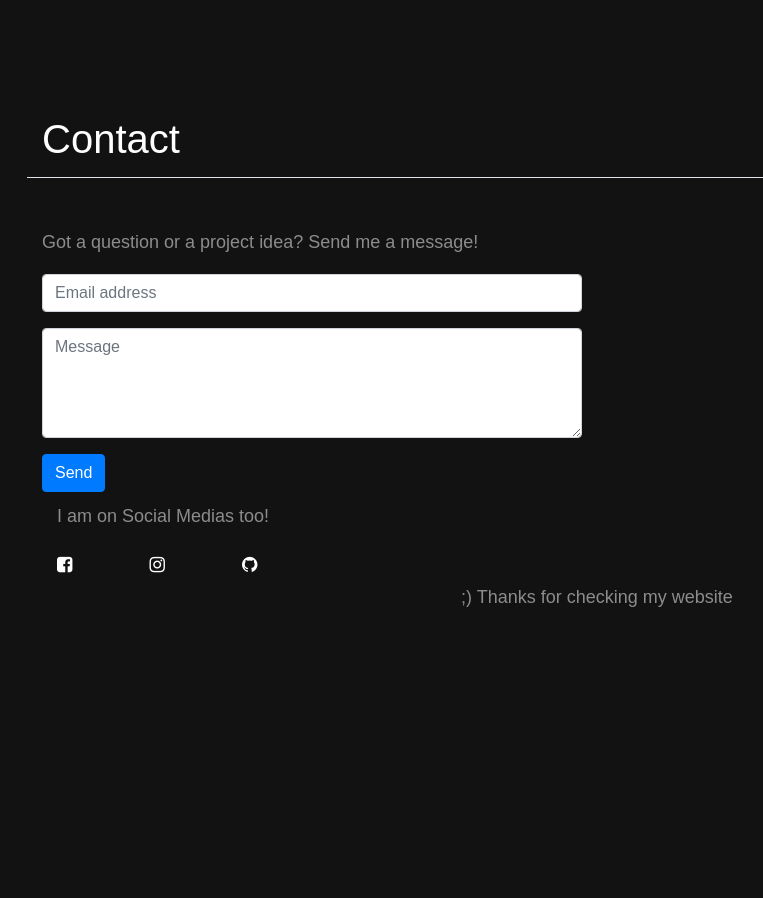
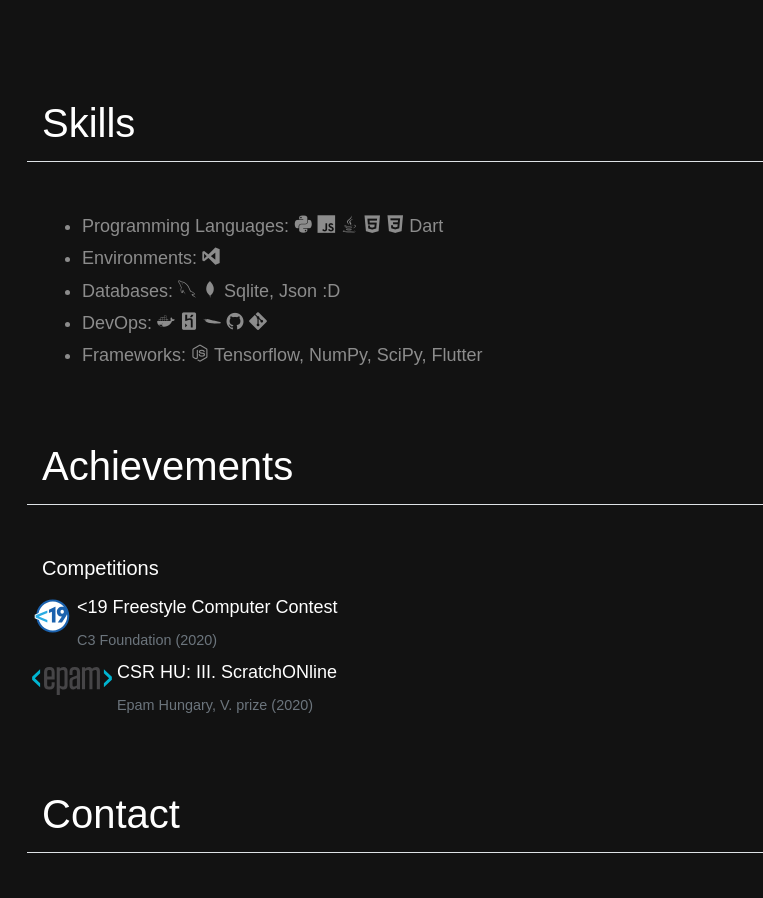
Before and after one commit to ShivanshMalik2/davidfegyver.github.io, a plain HTML site: page index.html in a window 1280 px wide. Shown: the part 1868-2766 px from the top of the page, without its empty margins (43-806 px from the left). Before the commit the page ends 2497 px from the top, so only its background shows below. Drawn offline with nearby package versions, Linux system fonts and the light colour scheme.

Commit message:
Add files via upload

```diff
--- a/index.html
+++ b/index.html
@@ -6,7 +6,7 @@
   <meta http-equiv="content-type" content="text/html; charset=UTF-8">
   <meta charset="utf-8">
   <meta name="viewport" content="width=device-width, initial-scale=1, shrink-to-fit=no">
-  <meta name="google-site-verification" content="vwvRgSPjMvdguaJfahYT0uPIRIHNOqKyTiqkSoPTOzI" />
+  <link rel="stylesheet" href="https://cdn.jsdelivr.net/gh/devicons/devicon@master/devicon.min.css">
 
   <link rel="stylesheet" href="https://maxcdn.bootstrapcdn.com/font-awesome/4.7.0/css/font-awesome.min.css">
   <link rel="stylesheet" href="https://maxcdn.bootstrapcdn.com/bootstrap/4.5.0/css/bootstrap.min.css">
@@ -237,7 +237,8 @@
             </li>
             <li class="mb-5">
               <h3 class="mb-0">davidfegyver.github.io</h3>
-              <div class="text-justify"> Why don't list my website among my projects? :) It's a multilingual, static website with bootstrap, and a tiny bit of own CSS and JS</div>
+              <div class="text-justify"> Why don't list my website among my projects? :) It's a multilingual, static
+                website with bootstrap, and a tiny bit of own CSS and JS</div>
               <div class="text-muted"> <a href="https://davidfegyver.github.io/" target="_blank">Website</a> / <a
                   href="https://github.com/davidfegyver/davidfegyver.github.io" target="_blank">Source</a> /
                 #bootstrap #css #static #website </div>
@@ -250,11 +251,79 @@
             </li>
             <li class="mb-5">
               <h3 class="mb-0">Pgoegghatcher</h3>
-              <div class="text-justify"> The PGoEggHatcher is a bot that hatches eggs continuously in Pokemon Go, using defit</div>
+              <div class="text-justify"> The PGoEggHatcher is a bot that hatches eggs continuously in Pokemon Go, using
+                defit</div>
               <div class="text-muted"><a href="https://github.com/davidfegyver/Defit-PgoEggHatcher"
                   target="_blank">Source</a> / #python #pokemon #hack </div>
             </li>
           </ul>
+        </div>
+      </div>
+    </div>
+
+  </section>
+  <section>
+    <div class="container">
+      <div class="row my-5 border-bottom">
+        <div class="col">
+          <h1>Skills</h1>
+        </div>
+      </div>
+      <ul>
+        <li>Programming Languages:
+          <i title="Python" class="devicon-python-plain"></i>
+          <i title="Javascript" class="devicon-javascript-plain"></i>
+          <i title="Java" class="devicon-java-plain"></i>
+          <i title="Html" class="devicon-html5-plain"></i>
+          <i title="Css" class="devicon-css3-plain"></i>
+          Dart
+        </li>
+        <li>
+          Environments:
+          <i title="Visualstudio" class="devicon-visualstudio-plain"></i>
+        </li>
+        <li>
+          Databases:
+          <i class="devicon-mysql-plain"></i>
+          <i class="devicon-mongodb-plain"></i>
+          Sqlite, Json :D
+        </li>
+        <li>
+          DevOps:
+          <i class="devicon-docker-plain"></i>
+          <i class="devicon-heroku-plain"></i>
+          <i class="devicon-apache-plain"></i>
+          <i class="devicon-github-plain"></i>
+          <i class="devicon-git-plain"></i>
+        </li>
+        <li>Frameworks:
+          <i class="devicon-nodejs-plain"></i>
+          Tensorflow, NumPy, SciPy, Flutter
+        </li>
+      </ul>
+    </div>
+  </section>
+  <section>
+    <div class="container">
+      <div class="row my-5 border-bottom">
+        <div class="col">
+          <div class="mb-3 text-muted"> </div>
+          <h1>Achievements</h1>
+        </div>
+      </div>
+      <h5>Competitions</h5>
+      <div class="row">
+        <img style="margin: 5px" src="./c3.svg" height="40" width="40">
+        <div>
+          <p class="text-white" style="margin: 0px;">&lt;19 Freestyle Computer Contest</p>
+          <small class="text-muted">C3 Foundation (2020)</small>
+        </div>
+      </div>
+      <div class="row">
+        <img style="margin: 5px" src="./epam.svg" height="40" width="80">
+        <div>
+          <p class="text-white" style="margin: 0px;">CSR HU: III. ScratchONline</p>
+          <small class="text-muted">Epam Hungary, V. prize (2020)</small>
         </div>
       </div>
     </div>
```
Also changed, not shown: c3.svg (added), epam.svg (added).
